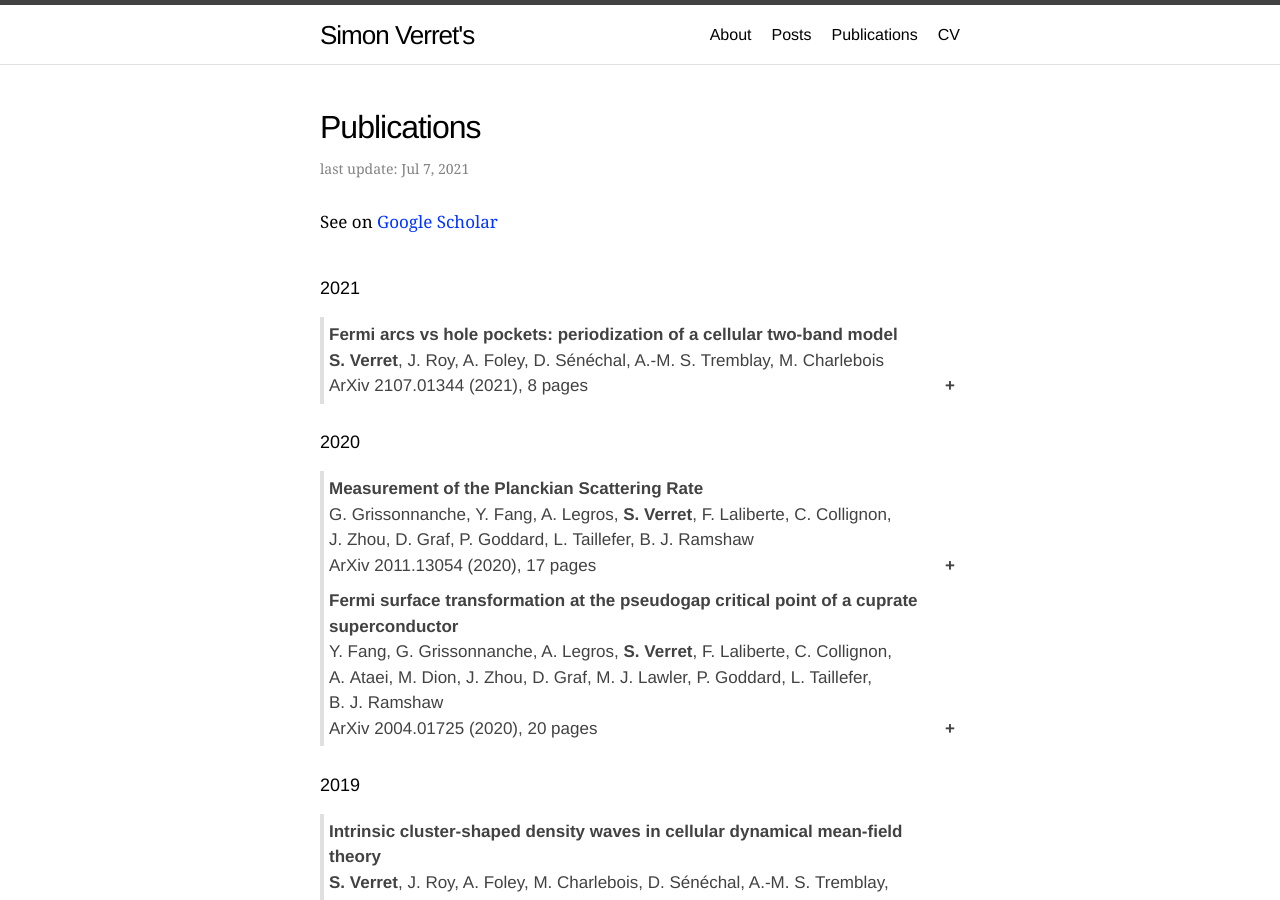
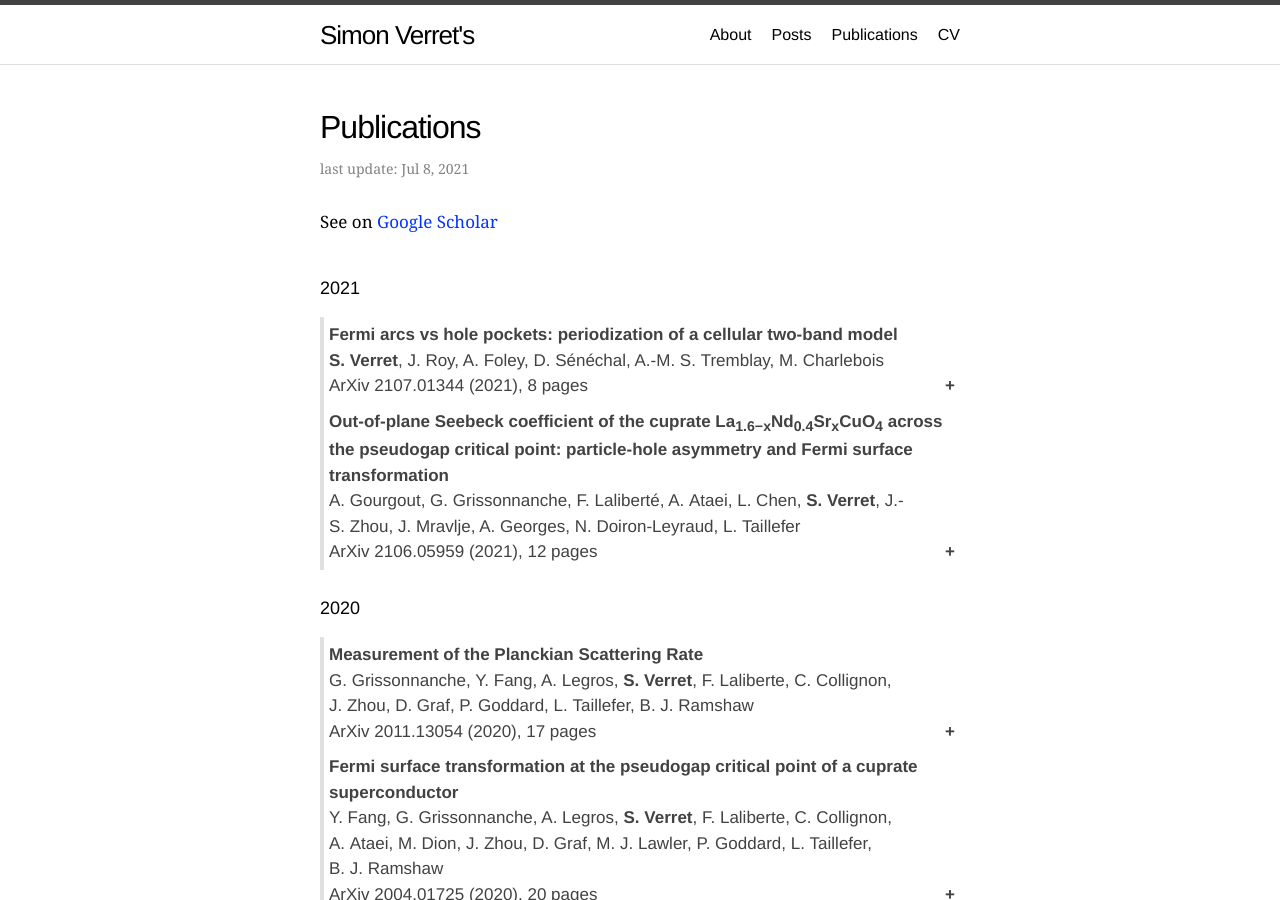
Before and after one commit to simonverret/simonverret.github.io, a Jekyll site: the page built from publications.md, in a window 1280 px wide and 900 px high. Built offline with Jekyll 4.4.1, drawn with Linux system fonts in a browser that asks for light colours; some web fonts are replaced.

Commit message:
added publication

```diff
--- a/Gemfile
+++ b/Gemfile
@@ -15,7 +15,7 @@
 
 # If you want to use GitHub Pages, remove the "gem "jekyll"" above and
 # uncomment the line below. To upgrade, run `bundle update github-pages`.
-gem "github-pages", '>=104', group: :jekyll_plugins
+gem "github-pages", '>=206', group: :jekyll_plugins
 
 # If you have any plugins, put them here!
 # group :jekyll_plugins do
--- a/publications.md
+++ b/publications.md
@@ -25,6 +25,20 @@
   | This project was mostly completed in the month of december 2018, during my first postdoc. It took more than two years of heated discussion with my collaborators to finally agree on the way to present it. You can find the code allowting to reproduce the results on <a href="https://github.com/mnmpdadish/c2B">gihub</a>.
 </p>
 </div>
+
+
+<button class="collapsible">
+<b>Out-of-plane Seebeck coefficient of the cuprate La<sub>1.6−x</sub>Nd<sub>0.4</sub>Sr<sub>x</sub>CuO<sub>4</sub> across the pseudogap critical point: particle-hole asymmetry and Fermi surface transformation</b><br>
+A.&nbsp;Gourgout, G.&nbsp;Grissonnanche, F.&nbsp;Laliberté, A.&nbsp;Ataei, L.&nbsp;Chen, <b>S.&nbsp;Verret</b>, J.-S.&nbsp;Zhou, J.&nbsp;Mravlje, A.&nbsp;Georges, N.&nbsp;Doiron-Leyraud, L.&nbsp;Taillefer<br>
+ArXiv 2106.05959 (2021), 12 pages
+</button>
+<div class="content">
+<p class="cp">
+  <a href="https://arxiv.org/abs/2106.05959">ArXiv</a>
+  My contribution to this work was many insightful conversations with Adrien, Gaël, and Louis Taillefer, during my postdoc in Sherbrooke, as well as the code Gaël and I put together which was used again in this work to demonstrate how counter-intuitive the results of Seebeck conductivity in cuprates are.
+</p>
+</div>
+
 
 <br>
 
```
Also changed, not shown: other parts of publications.md (+1 -1 lines), Gemfile.lock.
